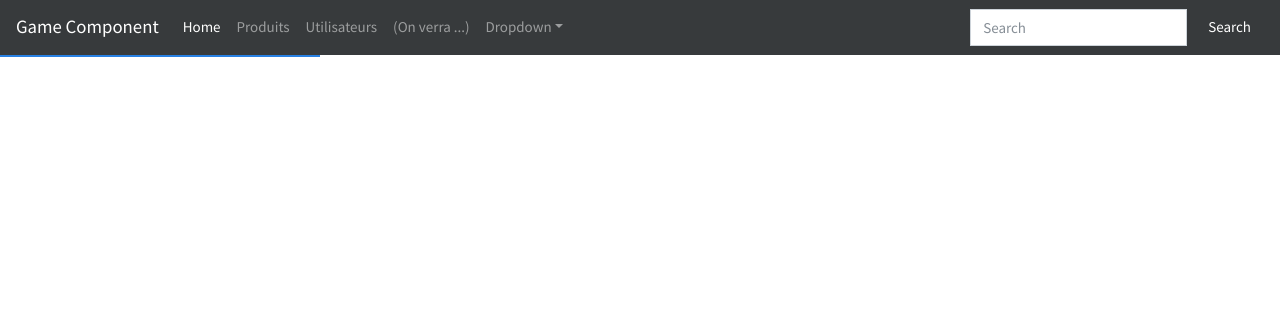
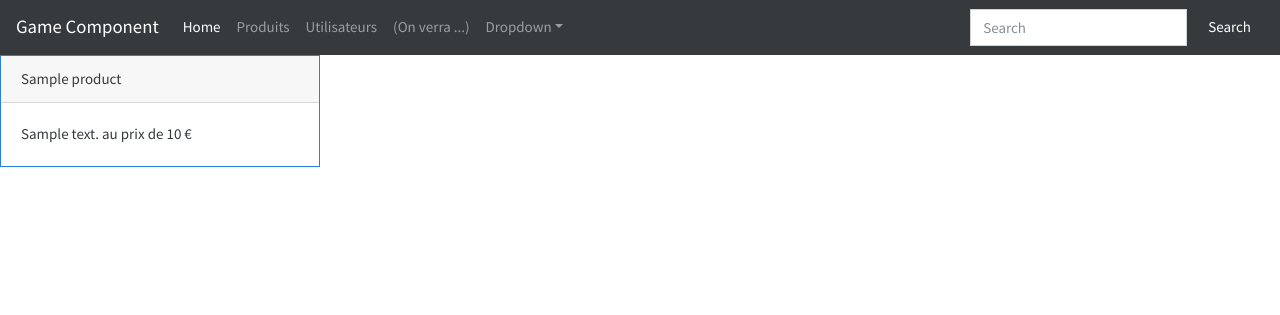
Before and after one commit to AlexandreTO/Projet, a Symfony app: template templates/products.html.twig in a window 1280 px wide. Shown: the top 315 px of the page. Run offline with Twig, Linux system fonts and the light colour scheme; the template is opened without the code that fills it: most values are stand-ins (such as "Sample title", 1, 10 or a date in 2020); some libraries are stand-ins or nearby versions.

Commit message:
Correction page produits

```diff
--- a/templates/products.html.twig
+++ b/templates/products.html.twig
@@ -2,6 +2,12 @@
 {% block title %}Game Component | Produits{% endblock %}
 {% block body %}
 	<div class="card border-primary mb-3" style="max-width: 20rem;">
-
+		{% for product in products %}
+			<div class="card-header">{{product.nom}}</div>
+			  <div class="card-body">
+				<!--<img src="/dossier/{{product.image}}">-->
+				<p class="card-text">{{product.description}} au prix de {{product.prix}} €</p>
+			  </div>
+		{% endfor %}
 	</div>
 {% endblock %}
```
Also changed, not shown: src/Controller/MainController.php (+8 -1 lines), 1 other file.
